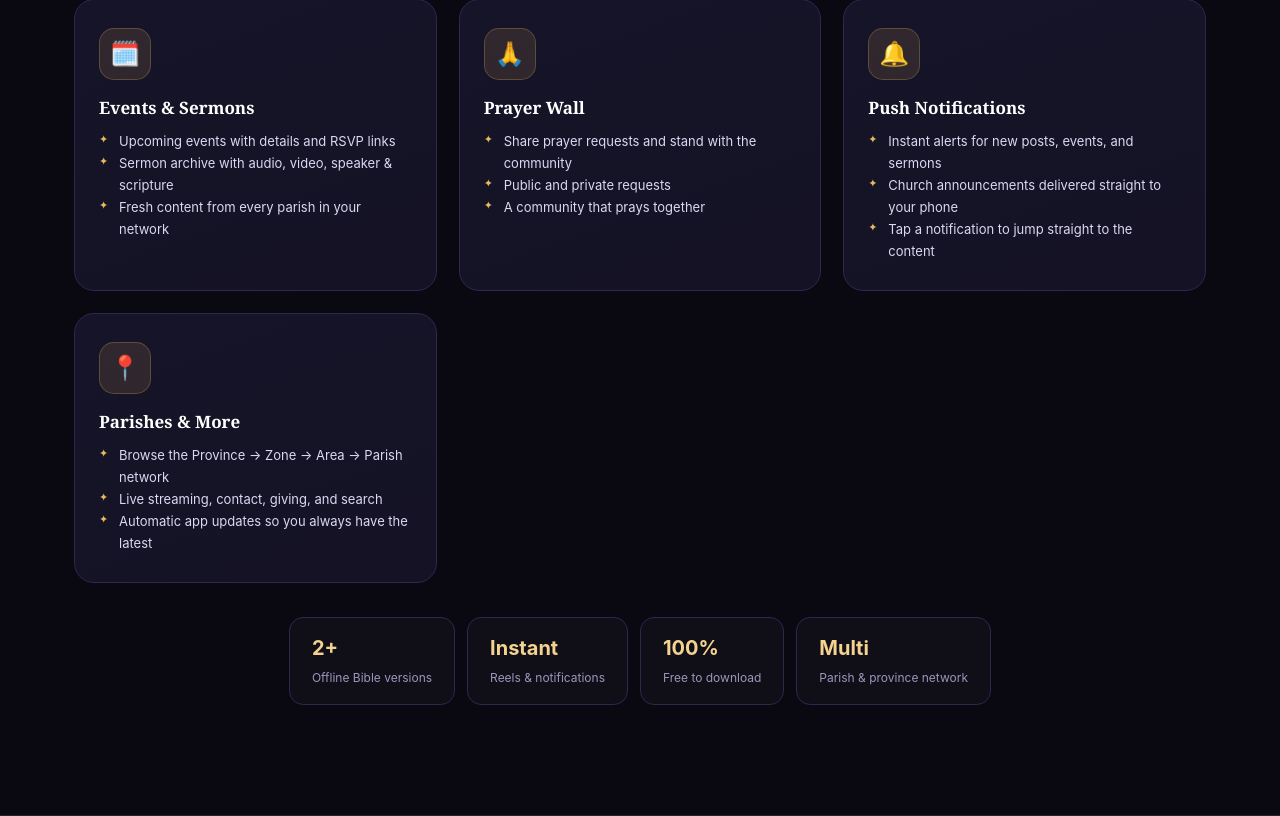
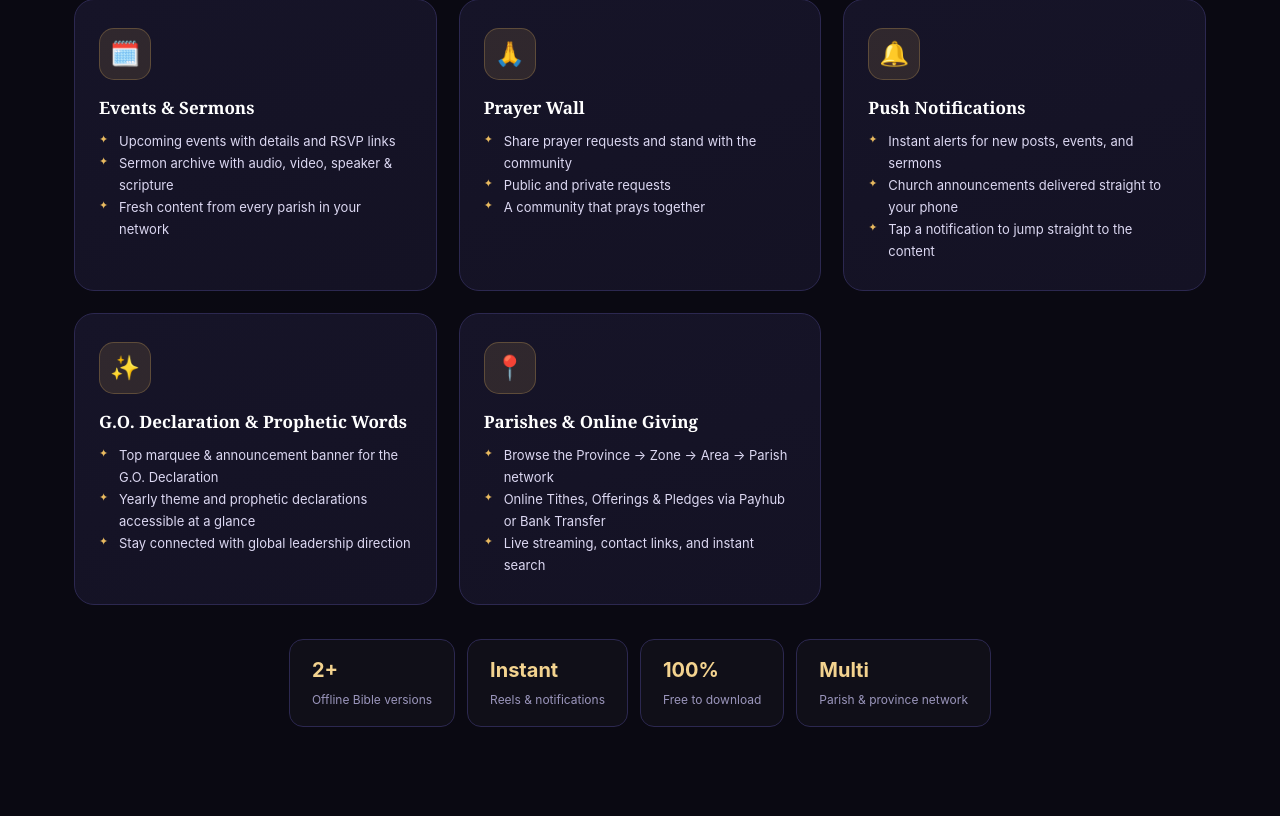
Before and after one commit to philmorehost/CHURCH-MEDIA1, a PHP site: page /app-features in a window 1280 px wide. Shown: the part 1370-2186 px from the top of the page. Run offline with PHP 8.4, Linux system fonts and the light colour scheme; the visitor is signed in with stand-in values (Sample User, id 1); data comes from the database, SQL or seed files in the repository; data that the repository does not hold is empty; some libraries are stand-ins or nearby versions.

Commit message:
Fix PHP compatibility, add Church Units export, 9:16 vertical ads system, Audio Bible reader, Security PIN, OTP reset, Hero Video Background, Team section, X/Twitter setting, G.O. Declaration banner, and update docs.
Co-authored-by: philmorehost <10132335+philmorehost@users.noreply.github.com>

```diff
--- a/views/app-features.php
+++ b/views/app-features.php
@@ -173,12 +173,22 @@ $mark = e(mb_substr((string) $s['site_title'], 0, 1));
       </div>
 
       <div class="appf-card">
+        <div class="ic">✨</div>
+        <h3>G.O. Declaration &amp; Prophetic Words</h3>
+        <ul>
+          <li>Top marquee &amp; announcement banner for the G.O. Declaration</li>
+          <li>Yearly theme and prophetic declarations accessible at a glance</li>
+          <li>Stay connected with global leadership direction</li>
+        </ul>
+      </div>
+
+      <div class="appf-card">
         <div class="ic">📍</div>
-        <h3>Parishes &amp; More</h3>
+        <h3>Parishes &amp; Online Giving</h3>
         <ul>
           <li>Browse the Province → Zone → Area → Parish network</li>
-          <li>Live streaming, contact, giving, and search</li>
-          <li>Automatic app updates so you always have the latest</li>
+          <li>Online Tithes, Offerings &amp; Pledges via Payhub or Bank Transfer</li>
+          <li>Live streaming, contact links, and instant search</li>
         </ul>
       </div>
     </div>
```
Also changed, not shown: admin/guide.php (+15 -3 lines).
